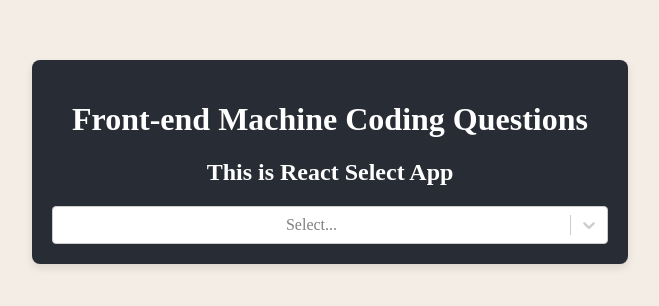
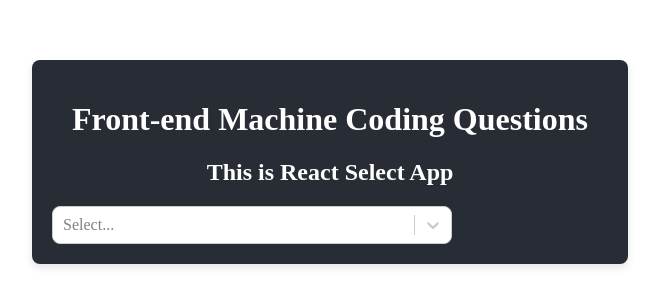
Before and after one commit to Utkarsh750/frontend-machine-coding, a React (Vite) app: page / in a window 1280 px wide. Shown: the part 238-544 px from the top of the page, without its empty margins (330-989 px from the left). Built offline with nearby package versions, Linux system fonts and the light colour scheme.

Commit message:
added react-select package

```diff
--- a/src/App.css
+++ b/src/App.css
@@ -1,27 +1,8 @@
-.App {
-  text-align: center;
-}
-
 body {
   background-color: rgb(243, 237, 229);
 }
 
- .App {
-  text-align: center;
-}
-
-.App-logo {
-  height: 40vmin;
-  pointer-events: none;
-}
-
-@media (prefers-reduced-motion: no-preference) {
-  .App-logo {
-    animation: App-logo-spin infinite 20s linear;
-  }
-}
-
-.App-header {
+/* .App-header {
   background-color: #282c34;
   min-height: 100vh;
   display: flex;
@@ -34,73 +15,13 @@ body {
 
 .App-link {
   color: #61dafb;
-}
-
- .faq-box{
-  background-color: gray;
-  margin: 10px;
-  border-radius: 10px;
-  text-align: left;
-  padding: 10px;
-  color: rgb(0, 255, 234);
-}
-
-.que{
-  font-weight: bold;
-  cursor: pointer;
-  display: flex;
-  justify-content: left;
-  align-self: center;
-  font-size: 20px;
-}
-
-button{
-  height: 40px;
-  width: 40px;
-  background-color: gray;
-  border: none;
-  outline: none;
-  font-size: 30px;
-  font-weight: bold;
-  cursor: pointer;
-  color: purple;
-}
-
-.arrow {
-  transform: rotate(90deg);
-}
-.ans{
-  margin: 15px 0 5px 50px;
-  color: rgb(221, 214, 12);
-}
-
-
-@keyframes App-logo-spin {
-  from {
-    transform: rotate(0deg);
-  }
-  to {
-    transform: rotate(360deg);
-  }
 } */
 
 /* Progress Bar */
 
-.App{
+/* .App{
   display: flex;
   text-align: center;
   justify-content: center;
   flex-direction: column;
-}
-
-.container{
-  margin-top: 30px;
-  width: 400px
-}
-.progress-bar{
-  height: 30px;
-  width: 100%;
-  background-color: #eadcdc;
-  border-radius: 15px;
-  text-align: centre;
-}
+} */
--- a/src/App.jsx
+++ b/src/App.jsx
@@ -1,5 +1,4 @@
 import { useEffect, useState } from "react";
-import "./App.css";
 import ProgressBar from "./components/ProgressBar";
 import StarRating from "./components/StarRating";
 import Pagination from "./components/Pagination";
--- a/src/components/FAQs/FAQItem.jsx
+++ b/src/components/FAQs/FAQItem.jsx
@@ -1,5 +1,6 @@
 import { useEffect } from "react";
 import { useState } from "react";
+import "./index.css";
 
 const FAQItem = ({ faq, index }) => {
   const [isShow, setIsShow] = useState(false);
@@ -17,7 +18,7 @@ const FAQItem = ({ faq, index }) => {
     <>
       <div className="faq-box">
         <div className="que" onClick={handleClick}>
-          <button className={isShow ? "arrow" : ""}>  </button>
+          <button className={isShow ? "arrow" : ""}> </button>
           <div>{faq.question}</div>
         </div>
         {isShow && <div className="ans">{faq.answer}</div>}
--- /dev/null
+++ b/src/components/FAQs/index.css
@@ -0,0 +1,38 @@
+
+.faq-box{
+    background-color: gray;
+    margin: 10px;
+    border-radius: 10px;
+    text-align: left;
+    padding: 10px;
+    color: rgb(0, 255, 234);
+  }
+
+  .que{
+    font-weight: bold;
+    cursor: pointer;
+    display: flex;
+    justify-content: left;
+    align-self: center;
+    font-size: 20px;
+  }
+
+  button{
+    height: 40px;
+    width: 40px;
+    background-color: gray;
+    border: none;
+    outline: none;
+    font-size: 30px;
+    font-weight: bold;
+    cursor: pointer;
+    color: purple;
+  }
+
+  .arrow {
+    transform: rotate(90deg);
+  }
+  .ans{
+    margin: 15px 0 5px 50px;
+    color: rgb(221, 214, 12);
+  }
--- /dev/null
+++ b/src/components/ProgressBar/index.css
@@ -0,0 +1,11 @@
+.container{
+    margin-top: 30px;
+    width: 400px
+  }
+  .progress-bar{
+    height: 30px;
+    width: 100%;
+    background-color: #eadcdc;
+    border-radius: 15px;
+    text-align: centre;
+  }
--- a/src/components/ProgressBar/index.jsx
+++ b/src/components/ProgressBar/index.jsx
@@ -1,4 +1,4 @@
-import react from "react";
+import "./index.css";
 
 const ProgressBar = ({ progress, color }) => {
   const styleObject = {
--- a/src/components/React-Select/index.jsx
+++ b/src/components/React-Select/index.jsx
@@ -1,5 +1,5 @@
 import React from "react";
-import ReactSelect from "react-select";
+import Select from "react-select";
 
 const ReactSelectApp = () => {
   const options = [
@@ -7,11 +7,25 @@ const ReactSelectApp = () => {
     { values: "strawberry", lable: "Strawberry" },
     { values: "butter-scotch", lable: "Butter-Scotch" },
   ];
+
+  const customStyle = {
+    control: (provided) => ({
+      ...provided,
+      width: "400px",
+      borderRadius: "8px",
+      boxShadow: "none",
+      textAlign: "left",
+    }),
+    option: (provided) => ({
+      ...provided,
+      color: "black",
+      backgroundColor: "white",
+    }),
+  };
   return (
     <div>
       <h2>This is React Select App</h2>
-
-      <ReactSelect options={options} />
+      <Select options={options} styles={customStyle} />
     </div>
   );
 };
--- a/src/main.jsx
+++ b/src/main.jsx
@@ -7,5 +7,3 @@ ReactDOM.createRoot(document.getElementById('root')).render(
     <App />
   </React.StrictMode>,
 )
-
-export default Navbar;
```
